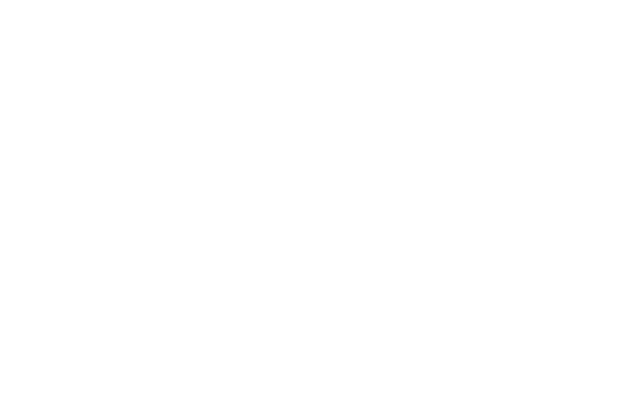
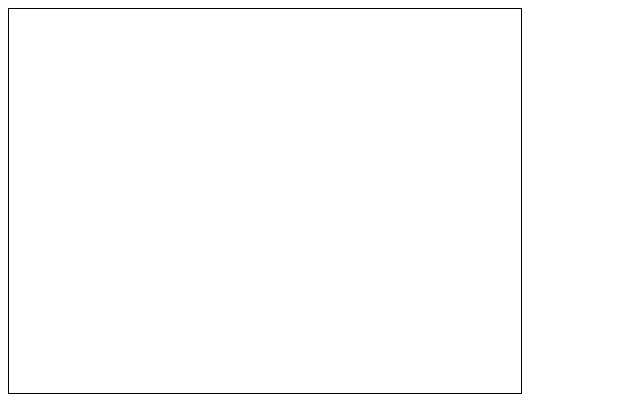
Before and after one commit to reniowood/pvfs, a plain HTML site: page index.html in a window 1280 px wide. Shown: the whole page, without its empty margins (0-640 px from the left). Drawn offline with Linux system fonts and the light colour scheme.

Commit message:
Canvas is added.

```diff
--- a/index.html
+++ b/index.html
@@ -4,5 +4,6 @@
   <title>A javascript implementation of Particle-based Viscoelasic Fluid Simulation</title>
 </head>
 <body>
+  <canvas id="box" width="512" height="384" style="border: 1px solid #000000;"></canvas>
 </body>
 </html>
```
